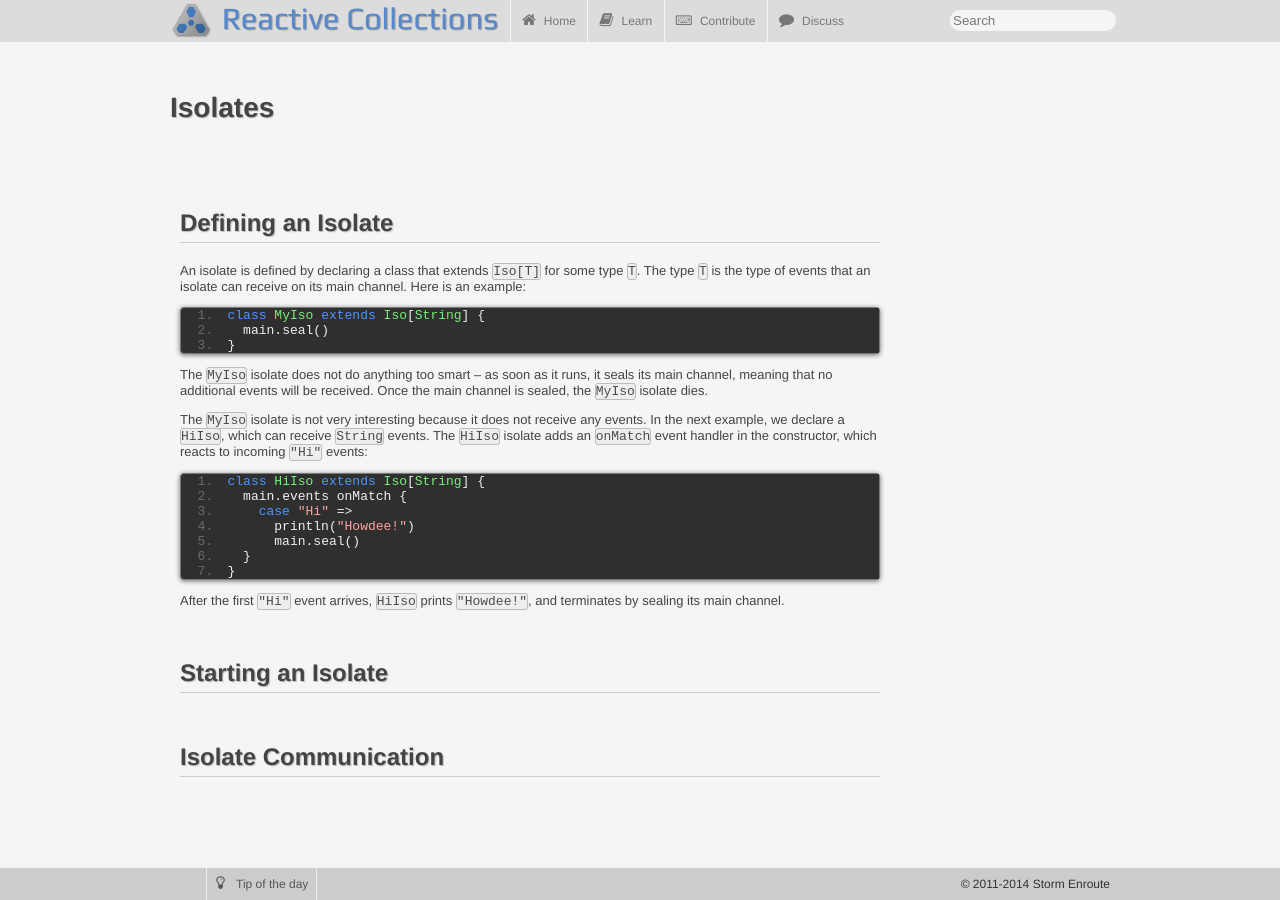
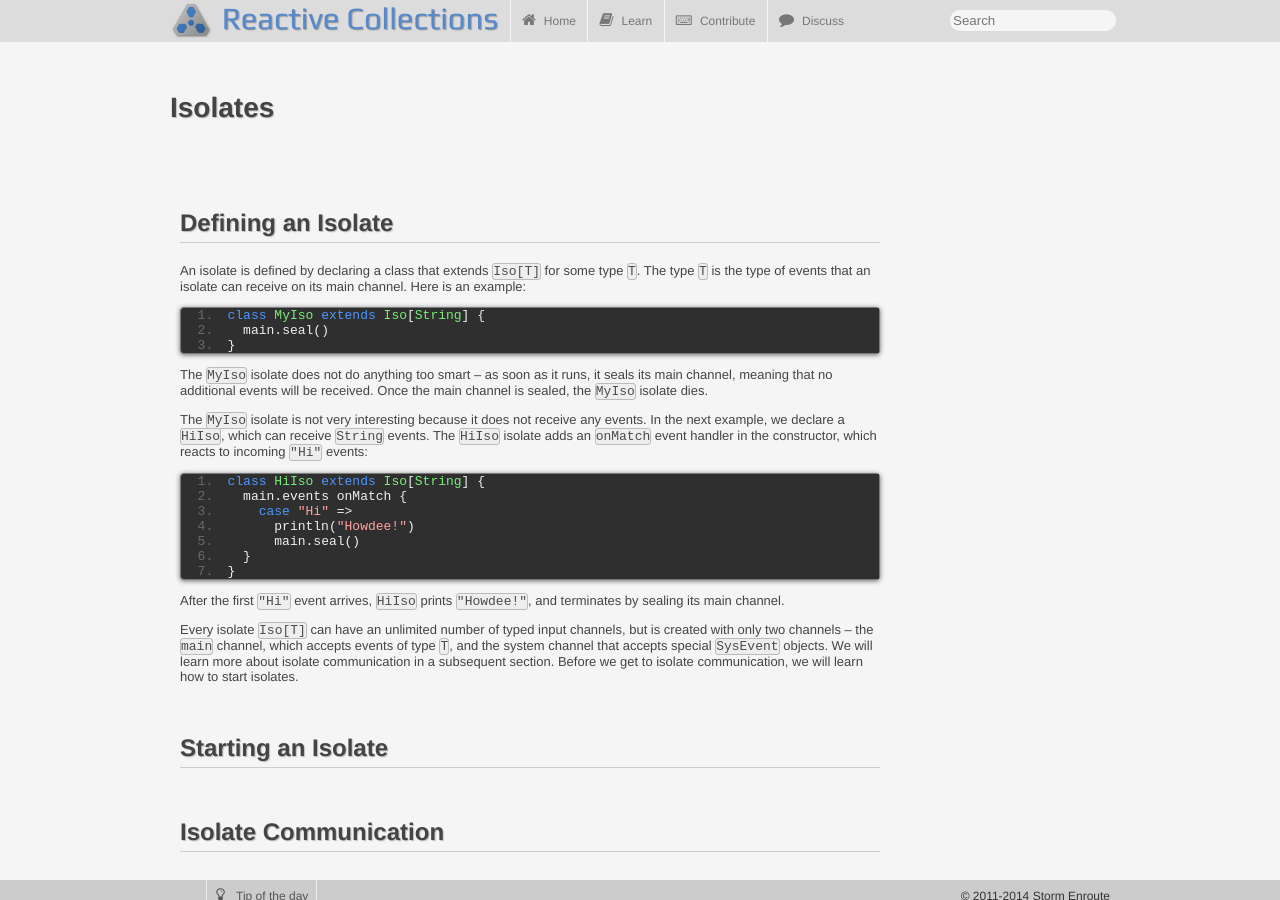
Before and after one commit to reactors-io/reactors-io.github.io, a Jekyll site: the page built from docs/0.6/isolates.md, in a window 1280 px wide. Built offline with Jekyll 4.4.1, drawn with Linux system fonts in a browser that asks for light colours.

Commit message:
Add paragraph on communication.

```diff
--- a/docs/0.6/isolates.md
+++ b/docs/0.6/isolates.md
@@ -44,6 +44,13 @@ which reacts to incoming `"Hi"` events:
 After the first `"Hi"` event arrives, `HiIso` prints `"Howdee!"`,
 and terminates by sealing its main channel.
 
+Every isolate `Iso[T]` can have an unlimited number of typed input channels,
+but is created with only two channels -- the `main` channel,
+which accepts events of type `T`,
+and the system channel that accepts special `SysEvent` objects.
+We will learn more about isolate communication in a subsequent section.
+Before we get to isolate communication, we will learn how to start isolates.
+
 
 ## Starting an Isolate
 
```
